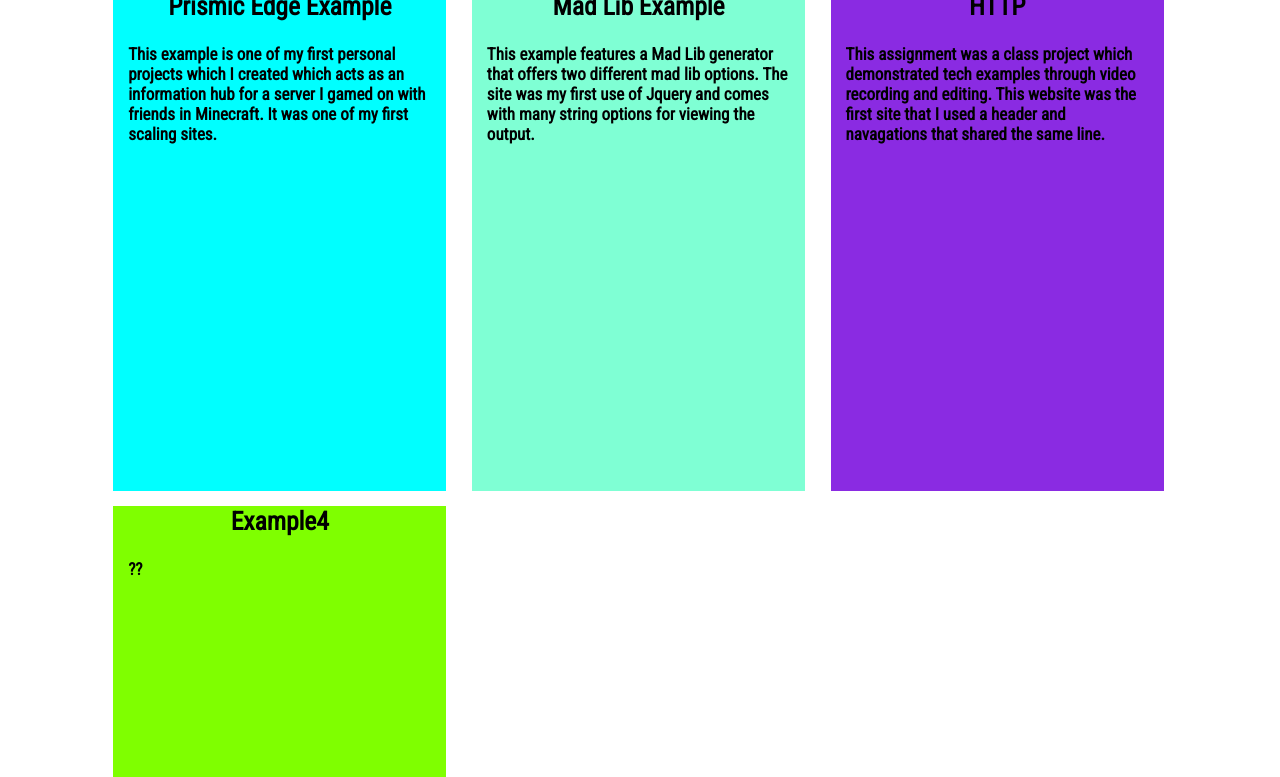
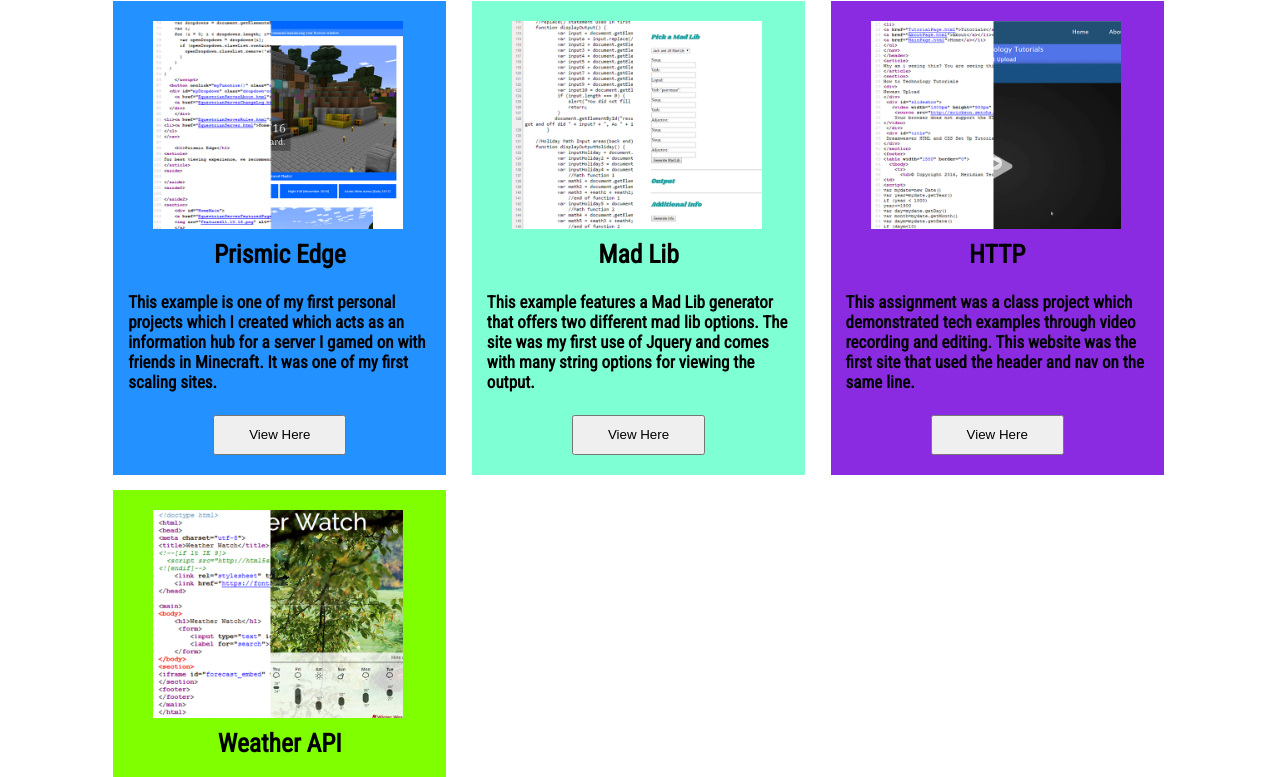
Before and after one commit to MasonPorter266/MasonPorter266.github.io, a plain HTML site: page index.html in a window 1280 px wide. Shown: the part 356-1133 px from the top of the page. Drawn offline with Linux system fonts and the light colour scheme.

Commit message:
Images folder addition and mostly complete body

```diff
--- a/index.html
+++ b/index.html
@@ -10,7 +10,7 @@
   <body>
   <div class="SemesterProject">
     <header class="Header">
-       <div class="Logo"><a href="#">Mason Project</a></div>
+       <div class="Logo"><a href="index.html">Mason Project</a></div>
         <nav>
         <ul>
             <li><a href="#">Standard 1</a></li>
@@ -24,26 +24,34 @@
     <main>
     <div class="Mainbody">
     <h1 class="title">Purpose<hr></h1>
-        <p class="Maintext">Throught our time at Meridian Technical Charter High School we create classroom projects. We also create our own things when time permits. This website is showcasing many of my coding creations throughout Sophomore and Junior year. This website also shows our five tech standards and multiple sub information that is under each standard.</p>
+        <p class="Maintext">Throught our time at Meridian Technical Charter High School we create classroom projects. We also create our own things when time permits. This website is showcasing many of my coding creations throughout Sophomore and Junior year. This website also shows our five tech standards and demonstrations the sub standards through the websites that are displayed.</p>
         <hr>
     <div class="Display">
     <h1 class="title">My Projects<hr></h1>
         <div class="examples">
         <div class="a1">
-        <h2>Prismic Edge Example</h2>
+        <img src="images/PrismicEdgeMainIcon.png" alt="PrismicEdge">
+        <h2>Prismic Edge</h2>
             <h4>This example is one of my first personal projects which I created which acts as an information hub for a server I gamed on with friends in Minecraft. It was one of my first scaling sites.</h4>
+            <button class="Mainbutton">View Here</button>
         </div>
         <div class="a2">
-        <h2>Mad Lib Example</h2>
+        <img src="images/MadLibMainIcon.png" alt="PrismicEdge">
+        <h2>Mad Lib</h2>
             <h4>This example features a Mad Lib generator that offers two different mad lib options. The site was my first use of Jquery and comes with many string options for viewing the output.</h4>
+            <button class="Mainbutton">View Here</button>
         </div>
         <div class="a3">
+        <img src="images/HTTPMainIcon.png" alt="PrismicEdge">
          <h2>HTTP</h2>
-            <h4>This assignment was a class project which demonstrated tech examples through video recording and editing. This website was the first site that I used a header and navagations that shared the same line.</h4>
+            <h4>This assignment was a class project which demonstrated tech examples through video recording and editing. This website was the first site that used the header and nav on the same line.</h4>
+            <button class="Mainbutton">View Here</button>
         </div>
         <div class="a4">
-         <h2>Example4</h2>
-            <h4>??</h4>
+        <img src="images/WeatherWatchMainIcon.png" alt="PrismicEdge">
+         <h2>Weather API</h2>
+            <h4>The weather API was an assignment were I used an API from Dark Sky to allow for location input and then get a weather report. Featuring clean design and google fonts.</h4>
+            <button class="Mainbutton">View Here</button>
         </div>
         </div>
         <hr>
--- a/stylesheets/stylesheet.css
+++ b/stylesheets/stylesheet.css
@@ -10,7 +10,7 @@ body, ul, li, h1, h2{
 header{
 background-color: skyblue;
 width: 100%;
-height: 60px;
+height: 70px;
 }
 
 .Logo {
@@ -42,25 +42,64 @@ nav ul li{
     padding-bottom: 8px;
 }
 
+.Mainbutton {
+    width: 40%;
+    height: 40px;
+    margin-left: 30%;
+    margin-right: 30%;
+    margin-bottom: 20px;
+    cursor: pointer;
+}
+
 .a1 {
   width: 31%;
-    height: 500px;
-    background-color: aqua;
+    height: auto;
+    background-color: #2391ff;
     margin-bottom: 15px;
+}
+
+.a1 img {
+    height: auto;
+    width: 75%;
+    display:flex;
+    padding-left: 12%;
+    padding-right: 12%;
+    padding-top: 20px;
+    padding-bottom: 10px;
 }
 
 .a2 {
   width: 31%;
     background-color:aquamarine;
-    height: 500px;
+    height: auto;
     margin-bottom: 15px;
+}
+
+.a2 img {
+    height: auto;
+    width: 75%;
+    display:flex;
+    padding-left: 12%;
+    padding-right: 12%;
+    padding-top: 20px;
+    padding-bottom: 10px;
 }
 
 .a3 {
   width: 31%;
     background-color:blueviolet;
-    height: 500px;
+    height: auto;
     margin-bottom: 15px;
+}
+
+.a3 img {
+    height: auto;
+    width: 75%;
+    display:flex;
+    padding-left: 12%;
+    padding-right: 12%;
+    padding-top: 20px;
+    padding-bottom: 10px;
 }
 
 .a1,.a2,.a3,.a4 {
@@ -73,7 +112,17 @@ nav ul li{
   width: 31%;
     margin-bottom: 15px;
     background-color:chartreuse;
-    height: 500px;
+    height: auto;
+}
+
+.a4 img {
+    height: auto;
+    width: 75%;
+    display:flex;
+    padding-left: 12%;
+    padding-right: 12%;
+    padding-top: 20px;
+    padding-bottom: 10px;
 }
 
 .examples h2 {
@@ -94,6 +143,8 @@ nav ul li{
 
 footer {
     background-color: skyblue;
+    height:70px;
+    margin-top: 30px;
 }
 
 @media screen and (min-width: 64em) {
```
Also changed, not shown: images/Crystal Base Logo.jpg (renamed from Crystal Base Logo.jpg), images/Crystal logo Base.jpg (renamed from Crystal logo Base.jpg), images/HTTPMainIcon.png (added), images/HTTPcode.PNG (added), images/HTTPicon.PNG (added), images/MadLibMainIcon.png (added), images/MadLibcode.PNG (added), images/MadLibicon.PNG (added), images/PrismicEdgeMainIcon.png (added), images/PrismicEdgecode.PNG (added), images/PrismicEdgeicon.PNG (added), images/WeatherWatchMainIcon.png (added), images/WeatherWatchcode.PNG (added), 2 other files.
